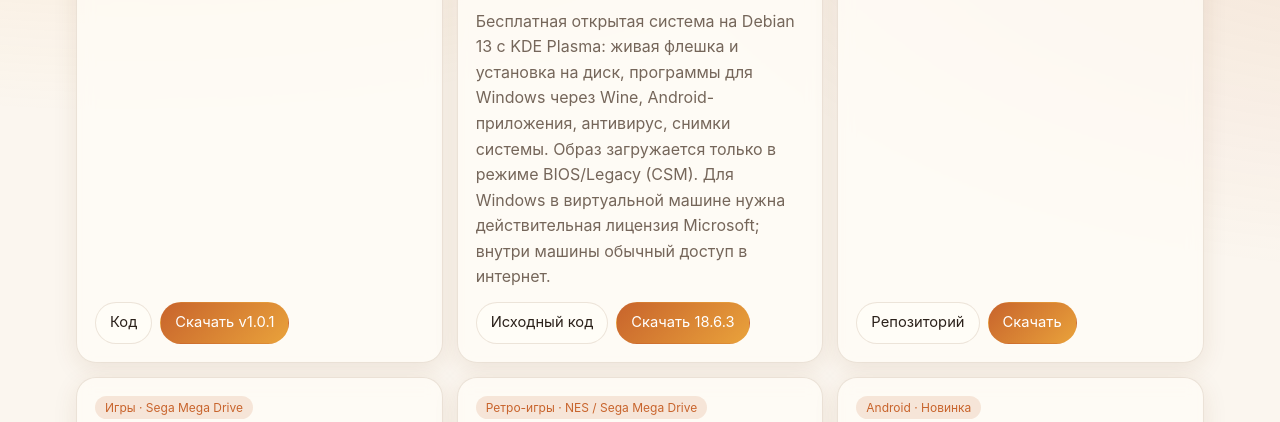
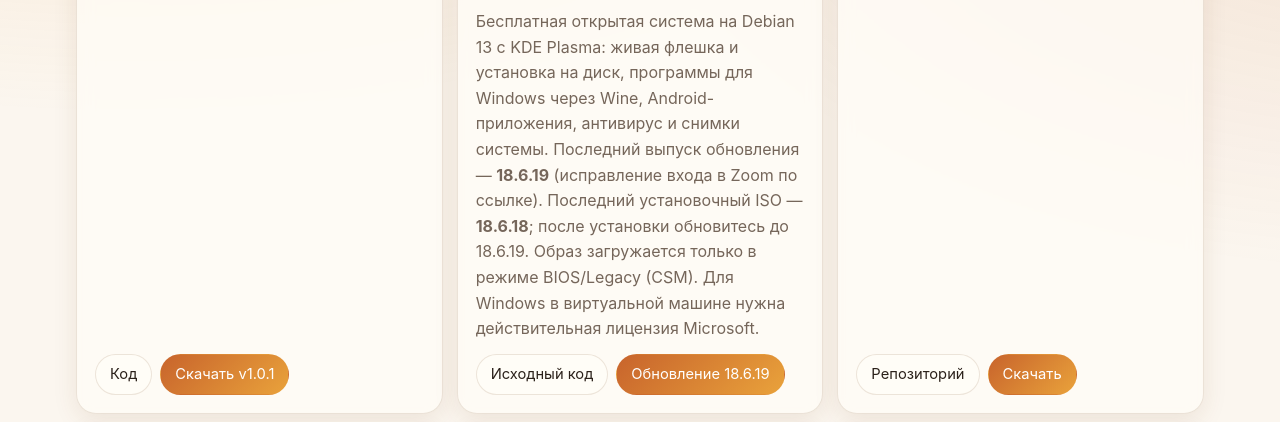
Before and after one commit to ivanivorontsov-sudo/vizitka, a plain HTML site: page index.html in a window 1280 px wide. Shown: the part 1886-2308 px from the top of the page. Drawn offline with Linux system fonts and the light colour scheme.

Commit message:
Update Matryoshka release information to 18.6.19

```diff
--- a/index.html
+++ b/index.html
@@ -116,7 +116,7 @@ header .wrap{display:grid;grid-template-columns:minmax(0,1fr) auto;grid-template
 
 
 <article class="card" data-cat="android" data-q="posobiya android-приложение: справочник мер социальной поддержки (россия, приморский край, владивосток) с ии-чатом. Пособия "><span class="tag">Android</span><h3><a href="https://github.com/ivanivorontsov-sudo/posobiya">Пособия</a></h3><p>Android-приложение: справочник мер социальной поддержки (Россия, Приморский край, Владивосток) с ИИ-чатом.</p><div class="act"><a class="btn ghost" href="https://github.com/ivanivorontsov-sudo/posobiya">Код</a><a class="btn" href="https://github.com/ivanivorontsov-sudo/posobiya/releases/tag/v1.0.1">Скачать v1.0.1</a></div></article>
-<article class="card" data-cat="misc" data-q="матрёшка matryoshka os linux debian kde операционная система живая флешка iso"><span class="tag">Операционная система</span><h3><a href="https://github.com/ivanivorontsov-sudo/matryoshka-os">Матрёшка</a></h3><p><b>Весь код Матрёшки написан ИИ, за исключением сторонних открытых компонентов. Возможны ошибки: используйте на свой риск и делайте резервные копии.</b></p><p>Бесплатная открытая система на Debian 13 с KDE Plasma: живая флешка и установка на диск, программы для Windows через Wine, Android-приложения, антивирус, снимки системы. Образ загружается только в режиме BIOS/Legacy (CSM). Для Windows в виртуальной машине нужна действительная лицензия Microsoft; внутри машины обычный доступ в интернет.</p><div class="act"><a class="btn ghost" href="https://github.com/ivanivorontsov-sudo/matryoshka-os">Исходный код</a><a class="btn" href="https://github.com/ivanivorontsov-sudo/matryoshka-os/releases/tag/v18.6.3">Скачать 18.6.3</a></div></article>
+<article class="card" data-cat="misc" data-q="матрёшка matryoshka os linux debian kde операционная система живая флешка iso"><span class="tag">Операционная система</span><h3><a href="https://github.com/ivanivorontsov-sudo/matryoshka-os">Матрёшка</a></h3><p><b>Весь код Матрёшки написан ИИ, за исключением сторонних открытых компонентов. Возможны ошибки: используйте на свой риск и делайте резервные копии.</b></p><p>Бесплатная открытая система на Debian 13 с KDE Plasma: живая флешка и установка на диск, программы для Windows через Wine, Android-приложения, антивирус и снимки системы. Последний выпуск обновления — <b>18.6.19</b> (исправление входа в Zoom по ссылке). Последний установочный ISO — <b>18.6.18</b>; после установки обновитесь до 18.6.19. Образ загружается только в режиме BIOS/Legacy (CSM). Для Windows в виртуальной машине нужна действительная лицензия Microsoft.</p><div class="act"><a class="btn ghost" href="https://github.com/ivanivorontsov-sudo/matryoshka-os">Исходный код</a><a class="btn" href="https://github.com/ivanivorontsov-sudo/matryoshka-os/releases/tag/v18.6.19">Обновление 18.6.19</a></div></article>
 <article class="card" data-cat="game" data-q="atari 2600 горизонтальный шутер ntsc pal pal60 secam"><span class="tag">Игры · Atari 2600</span><h3><a href="https://github.com/ivanivorontsov-sudo/atari-kibalchish">Atari 2600 — шутер</a></h3><p>Горизонтальный шутер для Atari 2600. Поддерживаются форматы NTSC, PAL, PAL60 и SECAM.</p><div class="act"><a class="btn ghost" href="https://github.com/ivanivorontsov-sudo/atari-kibalchish">Репозиторий</a><a class="btn" href="https://github.com/ivanivorontsov-sudo/atari-kibalchish/releases/latest">Скачать</a></div></article>
 <article class="card" data-cat="game" data-q="sega mega drive genesis шашки игра против ии или вдвоём"><span class="tag">Игры · Sega Mega Drive</span><h3><a href="https://github.com/ivanivorontsov-sudo/batrachomyomachia-md">Sega Mega Drive — шашки</a></h3><p>Игра в шашки для Sega Mega Drive / Genesis: партия против ИИ или вдвоём на одной приставке.</p><div class="act"><a class="btn ghost" href="https://github.com/ivanivorontsov-sudo/batrachomyomachia-md">Репозиторий</a><a class="btn" href="https://github.com/ivanivorontsov-sudo/batrachomyomachia-md/releases/latest">Скачать</a></div></article>
 <article class="card" data-cat="game" data-q="retro games alice durak bogatyr cipollino sega mega drive nes Коллекция ретроигр "><span class="tag">Ретро-игры · NES / Sega Mega Drive</span><h3><a href="https://github.com/ivanivorontsov-sudo/RetroGames">Коллекция ретроигр</a></h3><p>Каталог игровых образов для NES и Sega Mega Drive / Genesis. Состав коллекции и статус публикации файлов — в репозитории.</p><div class="act"><a class="btn ghost" href="https://github.com/ivanivorontsov-sudo/RetroGames">Открыть каталог</a></div></article>
```
